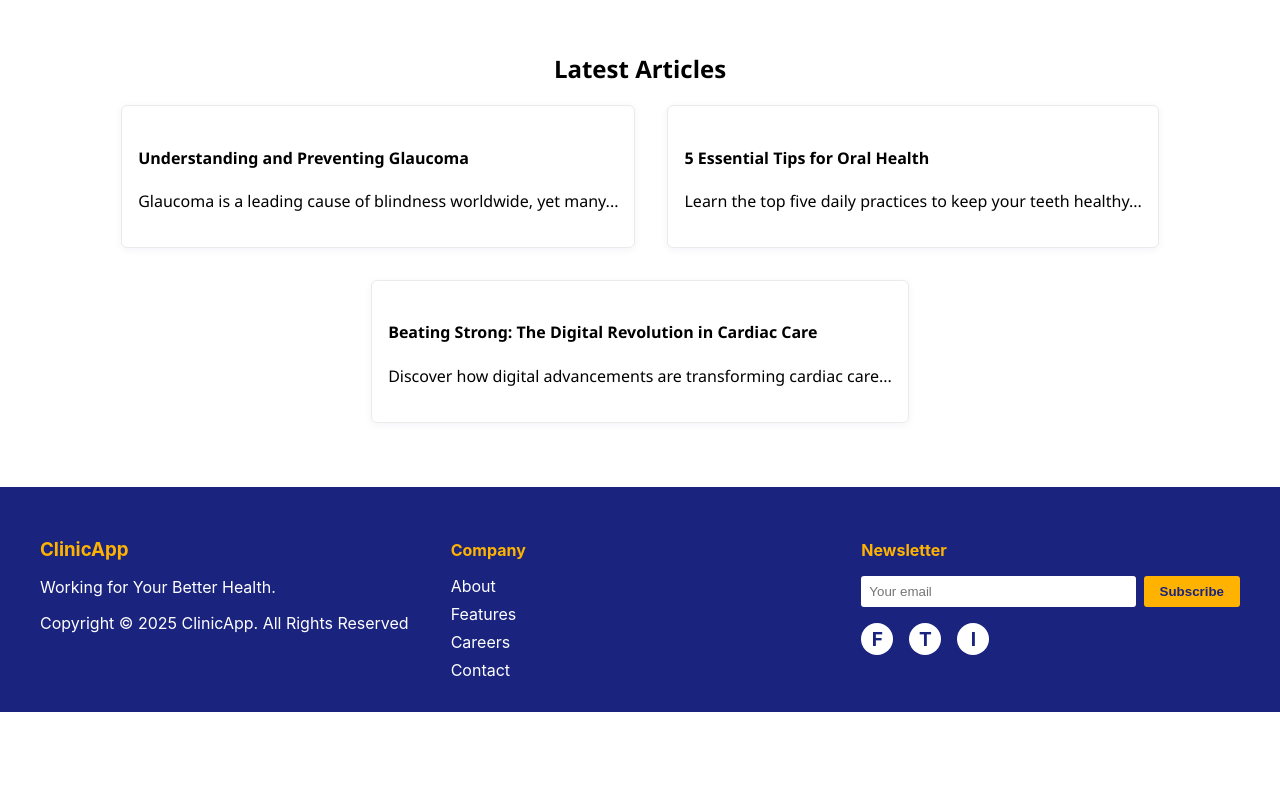
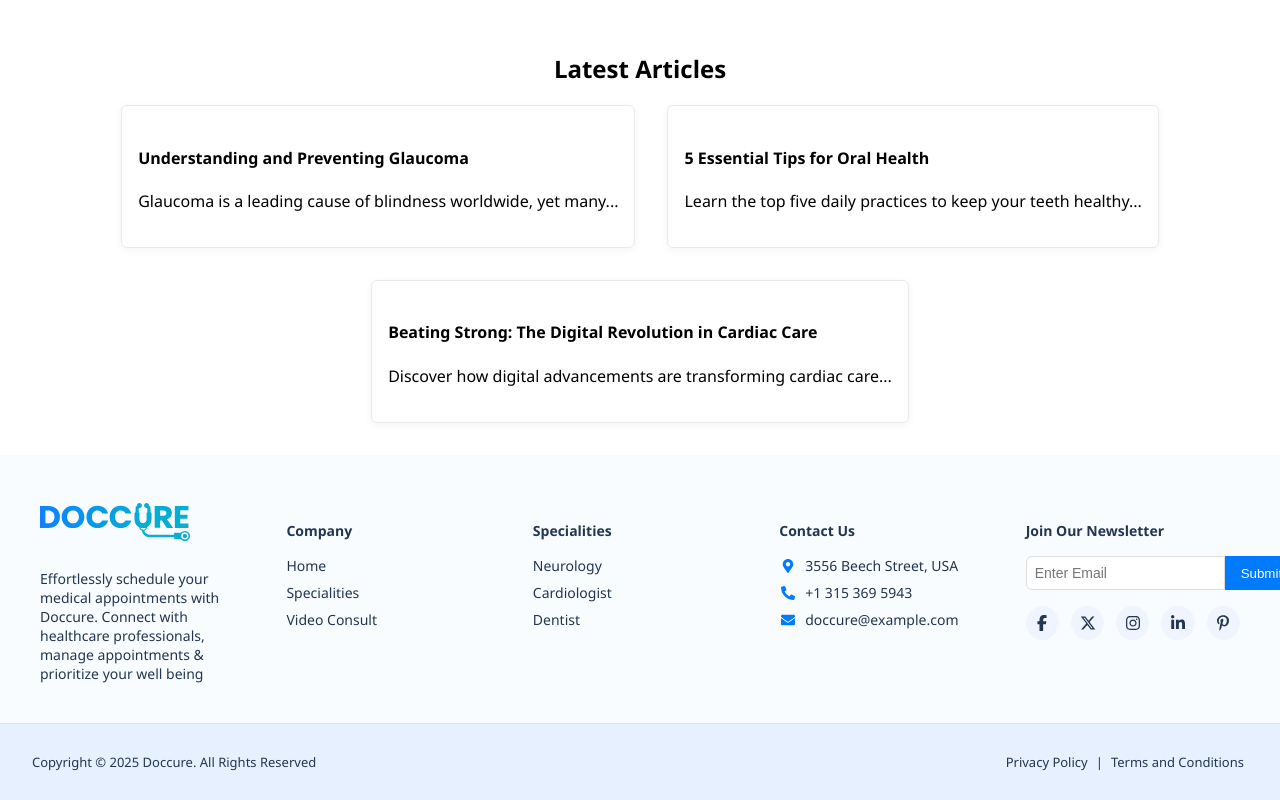
Before and after one commit to harshthakkar-code/Healthcare-App, a React (Create React App) app in the folder frontend/: page / in a window 1280 px wide. Shown: the part 1417-2217 px from the top of the page. Before the commit the page ends 2129 px from the top, so only its background shows below. Built offline with nearby package versions, Linux system fonts and the light colour scheme.

Commit message:
footer done

```diff
--- a/frontend/package.json
+++ b/frontend/package.json
@@ -10,6 +10,7 @@
     "axios": "^1.10.0",
     "react": "^19.1.0",
     "react-dom": "^19.1.0",
+    "react-icons": "^5.5.0",
     "react-router-dom": "^7.6.2",
     "react-scripts": "5.0.1",
     "web-vitals": "^2.1.4"
--- a/frontend/src/components/Footer.css
+++ b/frontend/src/components/Footer.css
@@ -1,87 +1,173 @@
 .footer {
-  background: #1a237e;
-  color: #fff;
-  padding: 2rem 0 1rem 0;
-  margin-top: 2rem;
+  background: #f9fcff;
+  color: #223651;
+  font-family: 'Segoe UI', sans-serif;
+  font-size: 14px;
 }
+
 .footer-container {
   max-width: 1200px;
   margin: 0 auto;
+  padding: 3rem 2rem 2rem;
   display: flex;
   flex-wrap: wrap;
+  gap: 2rem;
   justify-content: space-between;
-  gap: 2rem;
-  padding: 0 2rem;
 }
+
 .footer-section {
-  flex: 1 1 200px;
+  flex: 1 1 180px;
   min-width: 200px;
 }
-.footer-section h3, .footer-section h4 {
+
+.footer-logo {
+  max-width: 150px;
   margin-bottom: 1rem;
-  color: #ffb300;
 }
+
+.footer-section h4 {
+  font-weight: 600;
+  color: #223651;
+  margin-bottom: 1rem;
+}
+
 .footer-section ul {
   list-style: none;
   padding: 0;
 }
+
 .footer-section ul li {
   margin-bottom: 0.5rem;
-  color: #fff;
   cursor: pointer;
+  color: #223651;
 }
+
 .footer-section ul li:hover {
   text-decoration: underline;
 }
+
+.footer-section p {
+  margin: 0.5rem 0;
+  display: flex;
+  align-items: center;
+}
+
+.footer-section .icon {
+  margin-right: 8px;
+  color: #007bff;
+  min-width: 18px;
+}
+
 .footer-section form {
   display: flex;
-  gap: 0.5rem;
   margin-bottom: 1rem;
 }
+
 .footer-section input[type="email"] {
   padding: 0.5rem;
-  border: none;
-  border-radius: 3px;
+  border: 1px solid #ddd;
+  border-radius: 6px 0 0 6px;
+  font-size: 14px;
   flex: 1;
 }
+
 .footer-section button {
-  background: #ffb300;
-  color: #1a237e;
+  background: #007bff;
+  color: #fff;
   border: none;
   padding: 0.5rem 1rem;
-  border-radius: 3px;
+  border-radius: 0 6px 6px 0;
   cursor: pointer;
-  font-weight: bold;
+  font-weight: 500;
 }
+
 .footer-section button:hover {
-  background: #fff;
-  color: #1a237e;
+  background: #0056b3;
 }
+
 .footer-socials {
   display: flex;
-  gap: 1rem;
+  gap: 0.75rem;
+  margin-top: 0.5rem;
 }
+
 .social-icon {
-  background: #fff;
-  color: #1a237e;
+  background: #f0f4ff;
+  color: #223651;
   border-radius: 50%;
-  width: 32px;
-  height: 32px;
+  width: 34px;
+  height: 34px;
   display: flex;
   align-items: center;
   justify-content: center;
-  font-weight: bold;
-  font-size: 1.2rem;
-  transition: background 0.2s, color 0.2s;
+  font-size: 16px;
+  transition: background 0.3s ease, color 0.3s ease;
 }
+
 .social-icon:hover {
-  background: #ffb300;
+  background: #007bff;
   color: #fff;
 }
+.footer-bottom {
+  background: #e6f0ff;
+  display: flex;
+  justify-content: space-between;
+  align-items: center;
+  padding: 1rem 2rem;
+  font-size: 13px;
+  border-top: 1px solid #d1e3f8;
+  flex-wrap: wrap;
+}
+
+.footer-bottom-left {
+  color: #223651;
+}
+
+.footer-bottom-right a {
+  color: #223651;
+  text-decoration: none;
+  margin: 0 0.25rem;
+}
+
+.footer-bottom-right a:hover {
+  text-decoration: underline;
+}
+
+.footer-bottom-right .divider {
+  margin: 0 0.25rem;
+  color: #223651;
+}
+
+@media (max-width: 600px) {
+  .footer-bottom {
+    flex-direction: column;
+    gap: 0.5rem;
+    text-align: center;
+  }
+}
+
+
 @media (max-width: 768px) {
   .footer-container {
     flex-direction: column;
-    gap: 1.5rem;
-    padding: 0 1rem;
+    padding: 2rem 1rem;
+  }
+
+  .footer-section {
+    margin-bottom: 1.5rem;
+  }
+
+  .footer-section form {
+    flex-direction: column;
+  }
+
+  .footer-section input[type="email"],
+  .footer-section button {
+    width: 100%;
+    border-radius: 6px;
+  }
+
+  .footer-section button {
+    margin-top: 0.5rem;
   }
 }
--- a/frontend/src/components/Footer.js
+++ b/frontend/src/components/Footer.js
@@ -1,36 +1,70 @@
 import React from 'react';
 import './Footer.css';
-
+import { FaMapMarkerAlt, FaPhoneAlt, FaEnvelope } from 'react-icons/fa';
+import { FaXTwitter, FaFacebookF, FaInstagram, FaLinkedinIn, FaPinterestP } from 'react-icons/fa6';
 const Footer = () => (
   <footer className="footer">
     <div className="footer-container">
-      <div className="footer-section company">
-        <h3>ClinicApp</h3>
-        <p>Working for Your Better Health.</p>
-        <p>Copyright © 2025 ClinicApp. All Rights Reserved</p>
+      <div className="footer-section about">
+        <img src="/logo.svg" alt="Logo" className="footer-logo" />
+        <p>
+          Effortlessly schedule your medical appointments with Doccure. Connect
+          with healthcare professionals, manage appointments & prioritize your
+          well being
+        </p>
       </div>
-      <div className="footer-section links">
+
+      <div className="footer-section">
         <h4>Company</h4>
         <ul>
-          <li>About</li>
-          <li>Features</li>
-          <li>Careers</li>
-          <li>Contact</li>
+          <li>Home</li>
+          <li>Specialities</li>
+          <li>Video Consult</li>
         </ul>
       </div>
+
+      <div className="footer-section">
+        <h4>Specialities</h4>
+        <ul>
+          <li>Neurology</li>
+          <li>Cardiologist</li>
+          <li>Dentist</li>
+        </ul>
+      </div>
+
+      <div className="footer-section">
+        <h4>Contact Us</h4>
+        <p><FaMapMarkerAlt className="icon" /> 3556 Beech Street, USA</p>
+        <p><FaPhoneAlt className="icon" /> +1 315 369 5943</p>
+        <p><FaEnvelope className="icon" /> doccure@example.com</p>
+      </div>
+
       <div className="footer-section newsletter">
-        <h4>Newsletter</h4>
+        <h4>Join Our Newsletter</h4>
         <form>
-          <input type="email" placeholder="Your email" />
-          <button type="submit">Subscribe</button>
+          <input type="email" placeholder="Enter Email" />
+          <button type="submit">Submit</button>
         </form>
         <div className="footer-socials">
-          <span className="social-icon">F</span>
-          <span className="social-icon">T</span>
-          <span className="social-icon">I</span>
+          <span className="social-icon"><FaFacebookF /></span>
+          <span className="social-icon"><FaXTwitter /></span>
+          <span className="social-icon"><FaInstagram /></span>
+          <span className="social-icon"><FaLinkedinIn /></span>
+          <span className="social-icon"><FaPinterestP /></span>
         </div>
       </div>
     </div>
+    <div className="footer-bottom">
+  <div className="footer-bottom-left">
+    <p>Copyright © 2025 Doccure. All Rights Reserved</p>
+  </div>
+  <div className="footer-bottom-right">
+    <a href="#">Privacy Policy</a>
+    <span className="divider">|</span>
+    <a href="#">Terms and Conditions</a>
+  </div>
+</div>
+
   </footer>
 );
 
```
Also changed, not shown: frontend/public/logo.svg (added), 1 other file (tests, documents, lock files or other folders).
